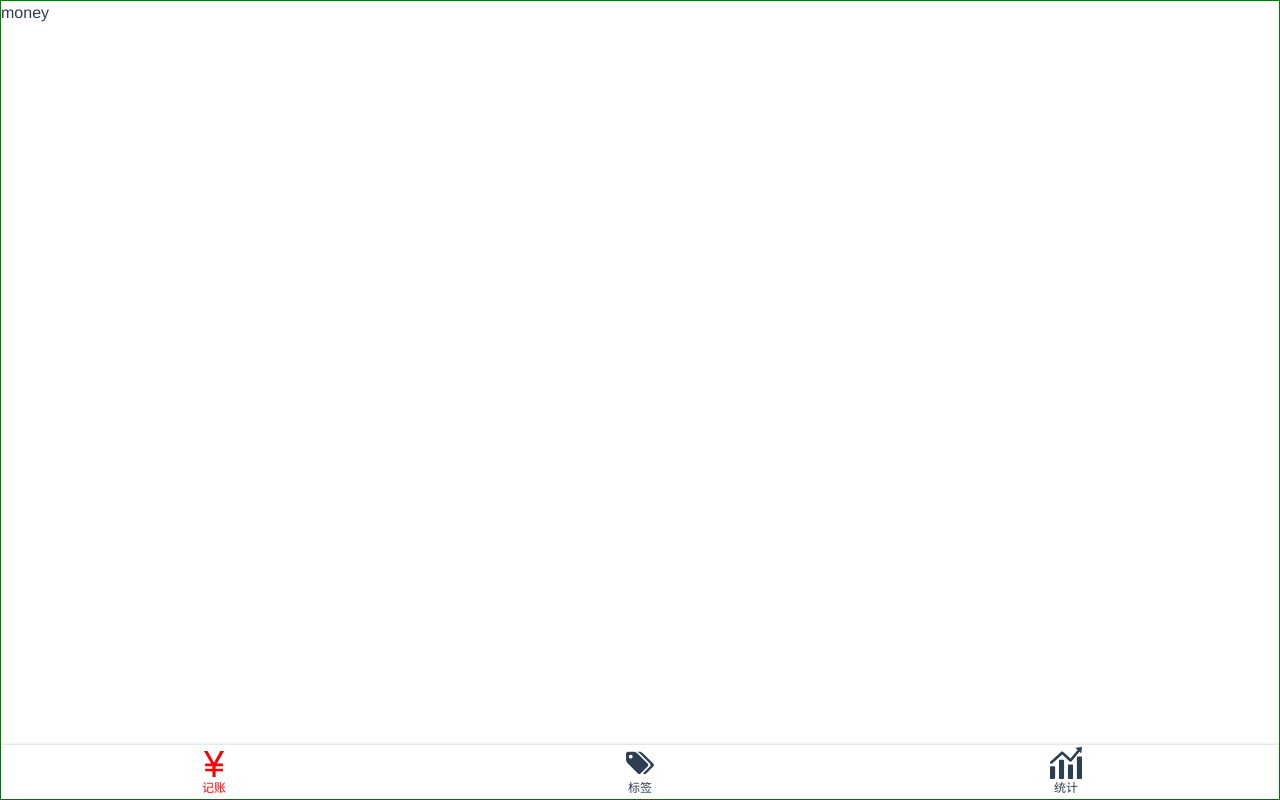
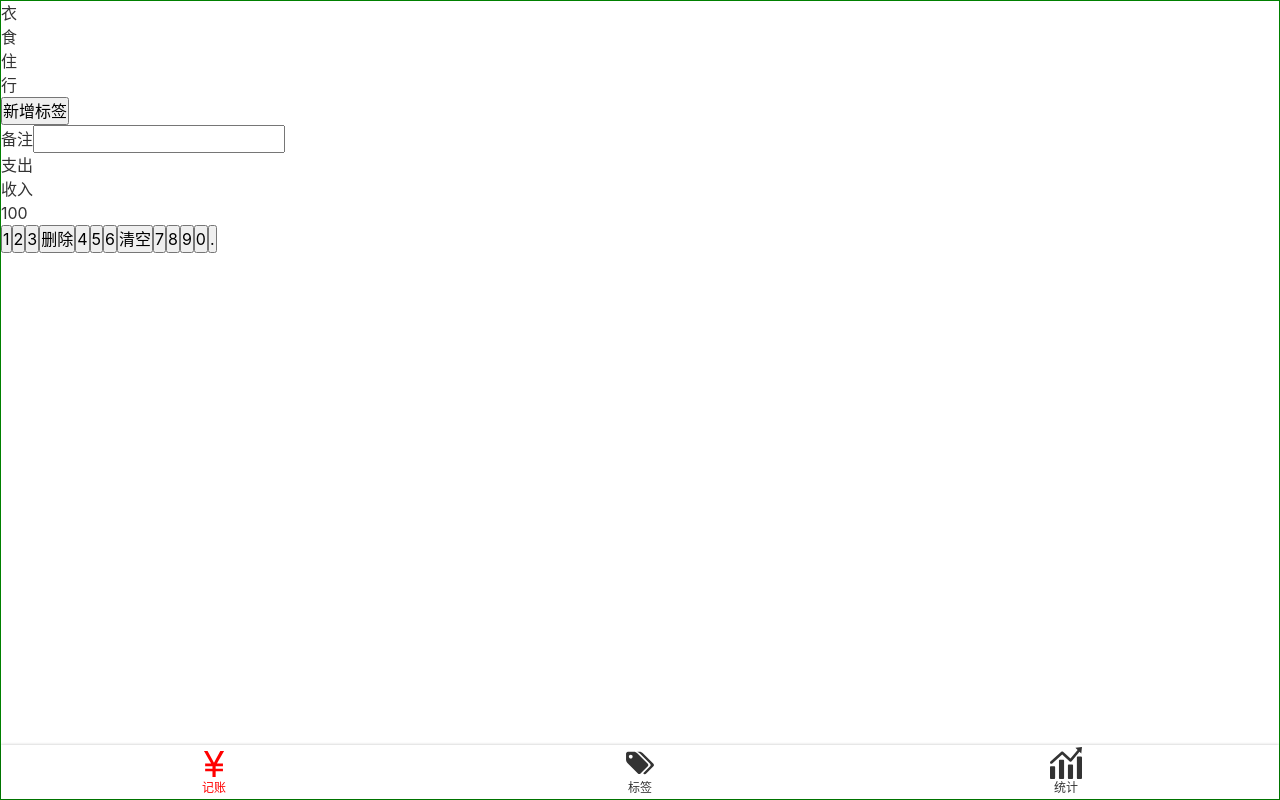
Before and after one commit to BOBOlife/packet-life, a Vue app: page /#/money in a window 1280 px wide. Built offline with nearby package versions, Linux system fonts and the light colour scheme.

Commit message:
添加了全局样式和全局变量

```diff
--- a/src/App.vue
+++ b/src/App.vue
@@ -5,35 +5,14 @@
 </template>
 
 <style lang="scss">
-  * {
-    margin: 0;
-    padding: 0;
-    box-sizing: border-box;
-  }
-  body{
+  @import "~@/assets/style/helper.scss";
+  @import "~@/assets/style/reset.scss";
+
+  body {
+    -webkit-font-smoothing: antialiased;
+    -moz-osx-font-smoothing: grayscale;
+    color: #333;
+    font-family: $font-hei;
     line-height: 1.5;
   }
-  a{
-    text-decoration: none;
-    color: inherit;
-  }
-  #app {
-    font-family: Avenir, Helvetica, Arial, sans-serif;
-    -webkit-font-smoothing: antialiased;
-    -moz-osx-font-smoothing: grayscale;
-    color: #2c3e50;
-  }
-
-  #nav {
-    padding: 30px;
-
-    a {
-      font-weight: bold;
-      color: #2c3e50;
-
-      &.router-link-exact-active {
-        color: #42b983;
-      }
-    }
-  }
 </style>
--- /dev/null
+++ b/src/assets/style/helper.scss
@@ -0,0 +1,4 @@
+$font-hei: -apple-system, "Noto Sans", "Helvetica Neue", Helvetica, "Nimbus Sans L", Arial, "Liberation Sans", "PingFang SC", "Hiragino Sans GB", "Noto Sans CJK SC", "Source Han Sans SC", "Source Han Sans CN", "Microsoft YaHei", "Wenquanyi Micro Hei", "WenQuanYi Zen Hei", "ST Heiti", SimHei, "WenQuanYi Zen Hei Sharp", sans-serif;
+$font-kai: Baskerville, Georgia, "Liberation Serif", "Kaiti SC", STKaiti, "AR PL UKai CN", "AR PL UKai HK", "AR PL UKai TW", "AR PL UKai TW MBE", "AR PL KaitiM GB", KaiTi, KaiTi_GB2312, DFKai-SB, "TW\-Kai", serif;
+$font-song: Georgia, "Nimbus Roman No9 L", "Songti SC", "Noto Serif CJK SC", "Source Han Serif SC", "Source Han Serif CN", STSong, "AR PL New Sung", "AR PL SungtiL GB", NSimSun, SimSun, "TW\-Sung", "WenQuanYi Bitmap Song", "AR PL UMing CN", "AR PL UMing HK", "AR PL UMing TW", "AR PL UMing TW MBE", PMingLiU, MingLiU, serif;
+$color-highlight: #f00;
--- /dev/null
+++ b/src/assets/style/reset.scss
@@ -0,0 +1,22 @@
+* {
+  margin: 0;
+  padding: 0;
+  box-sizing: border-box
+}
+
+a {
+  text-decoration: none;
+  color: inherit;
+}
+
+ul, ol {
+  list-style: none;
+}
+
+button, input {
+  font: inherit;
+}
+
+:focus {
+  outline: none;
+}
--- a/src/components/Nav.vue
+++ b/src/components/Nav.vue
@@ -21,6 +21,7 @@
   };
 </script>
 <style lang="scss" scoped>
+  @import "~@/assets/style/helper.scss";
   nav {
     display: flex;
     box-shadow: 0 0 3px rgba(0, 0, 0, 0.25);
@@ -40,7 +41,10 @@
       }
     }
     > .item.selected{
-      color: red;
+    }
+
+    > .item.selected{
+      color: $color-highlight;
     }
 
 
--- a/src/views/Money.vue
+++ b/src/views/Money.vue
@@ -1,6 +1,46 @@
 <template>
   <Layout>
-    money
+    <div class="tags">
+      <ul class="current">
+        <li>衣</li>
+        <li>食</li>
+        <li>住</li>
+        <li>行</li>
+      </ul>
+      <div class="new">
+        <button>新增标签</button>
+      </div>
+    </div>
+    <div>
+      <label class="notes">
+        <span class="name">备注</span>
+        <input type="text">
+      </label>
+    </div>
+    <div>
+      <ul class="types">
+        <li class="selected">支出</li>
+        <li>收入</li>
+      </ul>
+    </div>
+    <div class="numberPad">
+      <div class="output">100</div>
+      <div class="buttons">
+        <button>1</button>
+        <button>2</button>
+        <button>3</button>
+        <button>删除</button>
+        <button>4</button>
+        <button>5</button>
+        <button>6</button>
+        <button>清空</button>
+        <button>7</button>
+        <button>8</button>
+        <button>9</button>
+        <button>0</button>
+        <button>.</button>
+      </div>
+    </div>
   </Layout>
 </template>
 
@@ -11,5 +51,7 @@
 </script>
 
 <style lang="scss" scoped>
+  @import "~@/assets/style/helper.scss";
+
 
 </style>
```
